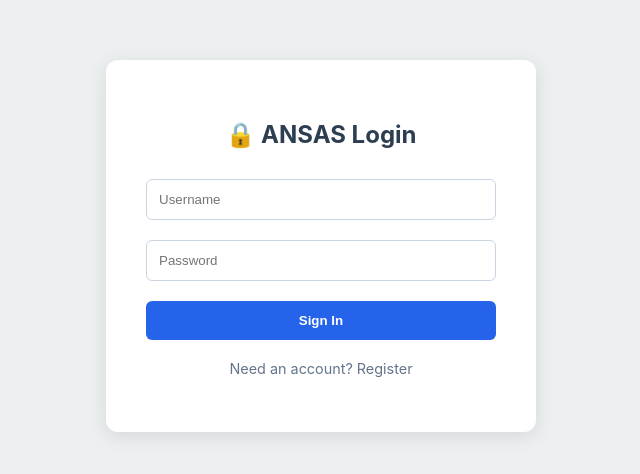
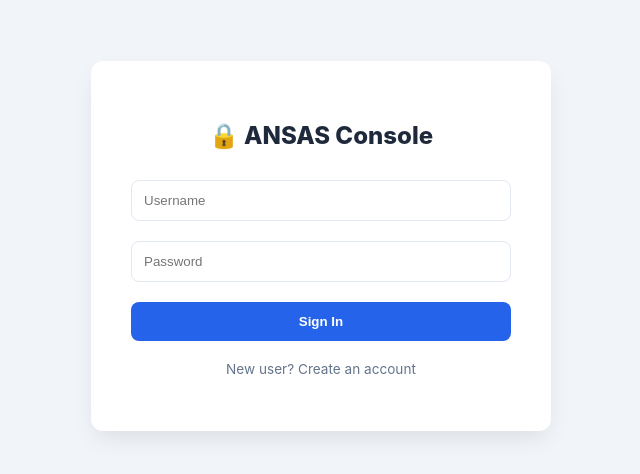
Before and after one commit to itsjose-prog/ansas-security-platform, a React (Create React App) app in the folder frontend/: page / in a window 1280 px wide. Shown: the part 154-628 px from the top of the page, without its empty margins (319-959 px from the left). Built offline with nearby package versions, Linux system fonts and the light colour scheme.

Commit message:
Complete White Label Integration: Frontend to Backend

```diff
--- a/frontend/src/App.js
+++ b/frontend/src/App.js
@@ -1,4 +1,4 @@
-import React, { useState, useEffect, useCallback } from 'react'; // Added useCallback
+import React, { useState, useEffect, useCallback } from 'react';
 import axios from 'axios';
 import { BrowserRouter as Router, Routes, Route, Navigate } from 'react-router-dom';
 import Sidebar from './components/Sidebar';
@@ -10,13 +10,13 @@ import API_BASE_URL from './config';
 import './App.css';
 
 function App() {
-  // --- STATE ---
+  // --- AUTH STATE ---
   const [token, setToken] = useState(localStorage.getItem('userToken'));
   const [username, setUsername] = useState("");
   const [password, setPassword] = useState("");
   const [isRegistering, setIsRegistering] = useState(false);
 
-  // Data State
+  // --- DATA STATE ---
   const [file, setFile] = useState(null);
   const [data, setData] = useState(null);
   const [history, setHistory] = useState([]);
@@ -25,6 +25,7 @@ function App() {
 
   // --- API FUNCTIONS ---
   const fetchHistory = useCallback(async () => {
+    if (!token) return;
     try {
       const response = await axios.get(`${API_BASE_URL}/api/upload-scan/`, {
         headers: { 'Authorization': `Token ${token}` }
@@ -32,6 +33,10 @@ function App() {
       setHistory(response.data);
     } catch (err) {
       console.error("Failed to load history", err);
+      // If unauthorized, clear token
+      if (err.response?.status === 401) {
+        handleLogout();
+      }
     }
   }, [token]);
 
@@ -43,24 +48,20 @@ function App() {
   // --- AUTH FUNCTIONS ---
   const handleAuth = async (e) => {
     e.preventDefault();
-    setError(null); // Clear previous errors
+    setError(null);
     const endpoint = isRegistering ? 'register/' : 'login/';
     const payload = { username, password };
 
     try {
       const response = await axios.post(`${API_BASE_URL}/api/${endpoint}`, payload);
-      // Handle different response structures (Login vs Register)
       const newToken = response.data.token || response.data.access;
 
       if (newToken) {
         setToken(newToken);
         localStorage.setItem('userToken', newToken);
-      } else {
-        // If registering and no token returned immediately, switch to login
-        if (isRegistering) {
-            setIsRegistering(false);
-            alert("Registration successful! Please log in.");
-        }
+      } else if (isRegistering) {
+        setIsRegistering(false);
+        alert("Registration successful! Please log in.");
       }
     } catch (err) {
       setError(err.response?.data?.error || "Authentication failed. Check credentials.");
@@ -75,6 +76,7 @@ function App() {
     setFile(null);
   };
 
+  // --- SCAN UPLOAD LOGIC ---
   const handleUpload = async () => {
     if (!file) { setError("Please select a file first."); return; }
 
@@ -85,90 +87,90 @@ function App() {
 
     try {
       const response = await axios.post(`${API_BASE_URL}/api/upload-scan/`, formData, {
-        headers: { 'Content-Type': 'multipart/form-data', 'Authorization': `Token ${token}` },
+        headers: {
+          'Content-Type': 'multipart/form-data',
+          'Authorization': `Token ${token}`
+        },
       });
-      setData(response.data); // This usually contains the new ID
-      fetchHistory(); // Refresh the sidebar list
+      // Store the response data (which includes db_id) in state
+      setData(response.data);
+      // Refresh sidebar history
+      fetchHistory();
     } catch (err) {
-      console.error(err);
-      setError("Upload failed. Please check the file format.");
+      console.error("Upload Error:", err);
+      setError("Upload failed. Please check the file format or server status.");
     } finally {
       setLoading(false);
     }
   };
 
-  // --- UPDATED: Handle Download with White Label Support ---
+  // --- DOWNLOAD LOGIC WITH WHITE LABEL SUPPORT ---
   const handleDownload = async (scanId, filename, config = {}) => {
     try {
-      // We send the config (clientName, auditorName) as Query Parameters
       const params = new URLSearchParams();
+
+      // Map config keys to Backend expected keys
       if (config.clientName) params.append('client_name', config.clientName);
+      if (config.clientEmail) params.append('client_email', config.clientEmail);
+      if (config.clientPhone) params.append('client_phone', config.clientPhone);
       if (config.auditorName) params.append('auditor_name', config.auditorName);
 
       const response = await axios.get(`${API_BASE_URL}/api/report/${scanId}/?${params.toString()}`, {
         headers: { 'Authorization': `Token ${token}` },
-        responseType: 'blob', // Important for files
+        responseType: 'blob',
       });
 
-      // Create a fake link to trigger the download
-      const url = window.URL.createObjectURL(new Blob([response.data]));
+      // Create blob link and trigger download
+      const blob = new Blob([response.data], { type: 'application/pdf' });
+      const url = window.URL.createObjectURL(blob);
       const link = document.createElement('a');
       link.href = url;
-      // Use client name in filename if available
-      const downloadName = config.clientName
-        ? `Security_Audit_${config.clientName.replace(/\s+/g, '_')}.pdf`
-        : `report_${filename}.pdf`;
 
-      link.setAttribute('download', downloadName);
+      // Dynamic Filename
+      const safeClientName = config.clientName ? config.clientName.replace(/\s+/g, '_') : 'Scan';
+      link.setAttribute('download', `ANSAS_Report_${safeClientName}.pdf`);
+
       document.body.appendChild(link);
       link.click();
+
+      // Cleanup
       link.remove();
+      window.URL.revokeObjectURL(url);
     } catch (err) {
       console.error("Download Error", err);
-      alert("Failed to download report. Please try again.");
+      alert("Failed to download report. The session may have expired or the report is missing.");
     }
   };
 
-  // --- RENDER: LOGIN SCREEN ---
+  // --- RENDER: LOGIN/REGISTER SCREEN ---
   if (!token) {
     return (
-      <div style={{ height: "100vh", display: "flex", justifyContent: "center", alignItems: "center", background: "#ecf0f1", fontFamily: "'Inter', sans-serif" }}>
-        <div style={{ background: "white", padding: "40px", borderRadius: "12px", boxShadow: "0 4px 20px rgba(0,0,0,0.1)", width: "350px", textAlign: "center" }}>
-          <h2 style={{ color: "#2c3e50", marginBottom: "20px" }}>🔒 ANSAS Login</h2>
+      <div style={{ height: "100vh", display: "flex", justifyContent: "center", alignItems: "center", background: "#f1f5f9", fontFamily: "'Inter', sans-serif" }}>
+        <div style={{ background: "white", padding: "40px", borderRadius: "12px", boxShadow: "0 10px 25px -5px rgba(0,0,0,0.1)", width: "380px", textAlign: "center" }}>
+          <h2 style={{ color: "#1e293b", marginBottom: "20px", fontWeight: '800' }}>🔒 ANSAS Console</h2>
           <form onSubmit={handleAuth}>
-            <input
-                type="text"
-                placeholder="Username"
-                value={username}
-                onChange={(e) => setUsername(e.target.value)}
-                style={{ width: "100%", padding: "12px", margin: "10px 0", borderRadius: "6px", border: "1px solid #cbd5e1", boxSizing: "border-box" }}
-            />
-            <input
-                type="password"
-                placeholder="Password"
-                value={password}
-                onChange={(e) => setPassword(e.target.value)}
-                style={{ width: "100%", padding: "12px", margin: "10px 0", borderRadius: "6px", border: "1px solid #cbd5e1", boxSizing: "border-box" }}
-            />
-            <button type="submit" style={{ width: "100%", padding: "12px", background: "#2563eb", color: "white", border: "none", borderRadius: "6px", marginTop: "10px", fontWeight: "bold", cursor: "pointer", transition: "0.2s" }}>
+            <input type="text" placeholder="Username" value={username} onChange={(e) => setUsername(e.target.value)} required style={{ width: "100%", padding: "12px", margin: "10px 0", borderRadius: "8px", border: "1px solid #e2e8f0", boxSizing: "border-box" }} />
+            <input type="password" placeholder="Password" value={password} onChange={(e) => setPassword(e.target.value)} required style={{ width: "100%", padding: "12px", margin: "10px 0", borderRadius: "8px", border: "1px solid #e2e8f0", boxSizing: "border-box" }} />
+            <button type="submit" style={{ width: "100%", padding: "12px", background: "#2563eb", color: "white", border: "none", borderRadius: "8px", marginTop: "10px", fontWeight: "700", cursor: "pointer" }}>
                 {isRegistering ? "Create Account" : "Sign In"}
             </button>
           </form>
-          <p style={{ marginTop: "20px", fontSize: "0.9em", color: "#64748b", cursor: "pointer" }} onClick={() => setIsRegistering(!isRegistering)}>
-            {isRegistering ? "Already have an account? Login" : "Need an account? Register"}
+          <p style={{ marginTop: "20px", fontSize: "0.85em", color: "#64748b", cursor: "pointer" }} onClick={() => setIsRegistering(!isRegistering)}>
+            {isRegistering ? "Already have an account? Sign In" : "New user? Create an account"}
           </p>
-          {error && <div style={{ color: "#ef4444", marginTop: "15px", fontSize: "0.9rem", background: "#fee2e2", padding: "8px", borderRadius: "4px" }}>{error}</div>}
+          {error && <div style={{ color: "#b91c1c", marginTop: "15px", fontSize: "0.85rem", background: "#fef2f2", padding: "10px", borderRadius: "6px", border: "1px solid #fee2e2" }}>{error}</div>}
         </div>
       </div>
     );
   }
 
-  // --- RENDER: MAIN APP ---
+  // --- RENDER: MAIN DASHBOARD ---
   return (
     <Router>
-      <div style={{ display: 'flex' }}>
+      <div style={{ display: 'flex', minHeight: '100vh', backgroundColor: '#f8fafc' }}>
         <Sidebar onLogout={handleLogout} />
-        <div style={{ marginLeft: '240px', width: '100%', padding: '0', backgroundColor: '#f8fafc', minHeight: '100vh' }}>
+
+        <div style={{ marginLeft: '240px', width: 'calc(100% - 240px)', padding: '0' }}>
           <Routes>
             <Route
                 path="/"
@@ -177,12 +179,14 @@ function App() {
                         file={file}
                         setFile={setFile}
                         handleUpload={handleUpload}
-                        // IMPORTANT: We pass a wrapper function here to link the Dashboard config to the App logic
                         handleDownload={(config) => {
-                            if (data && data.id) {
-                                handleDownload(data.id, "current_scan", config);
+                            // Detect the ID from the last upload response
+                            const scanId = data?.db_id || data?.id || data?._id;
+
+                            if (scanId) {
+                                handleDownload(scanId, "current_scan", config);
                             } else {
-                                alert("No scan data available to download. Please upload a file first.");
+                                alert("Please upload and analyze a scan first to generate a report.");
                             }
                         }}
                         loading={loading}
--- a/frontend/src/pages/Dashboard.js
+++ b/frontend/src/pages/Dashboard.js
@@ -10,9 +10,9 @@ import {
 
 const Dashboard = ({ file, setFile, handleUpload, handleDownload, loading, error, data }) => {
   const [isHovering, setIsHovering] = useState(false);
+  const [showSettings, setShowSettings] = useState(false);
 
-  // --- UPDATED: White-Label State with New Fields ---
-  const [showSettings, setShowSettings] = useState(false);
+  // --- White-Label State ---
   const [reportConfig, setReportConfig] = useState({
     clientName: '',
     clientEmail: '',
@@ -20,17 +20,18 @@ const Dashboard = ({ file, setFile, handleUpload, handleDownload, loading, error
     auditorName: ''
   });
 
-  // --- DATA PROCESSING (Preserved) ---
+  // --- Data Normalization ---
   const getHosts = () => {
     if (!data) return [];
     if (Array.isArray(data)) return data;
+    if (data.scan_data && Array.isArray(data.scan_data)) return data.scan_data;
     if (data.results && Array.isArray(data.results)) return data.results;
-    if (data.scan_data && Array.isArray(data.scan_data)) return data.scan_data;
     return [];
   };
 
   const hosts = getHosts();
 
+  // --- Chart Data Processing ---
   const processCharts = () => {
     if (hosts.length === 0) return { pieData: [], barData: [], totalVulns: 0, criticalVulns: 0 };
 
@@ -64,16 +65,17 @@ const Dashboard = ({ file, setFile, handleUpload, handleDownload, loading, error
       { name: 'Low', value: low, color: '#22c55e' },
     ].filter(i => i.value > 0);
 
-    const barData = Object.keys(portCounts).map(port => ({
-      name: `Port ${port}`,
-      count: portCounts[port]
-    })).sort((a, b) => b.count - a.count).slice(0, 5);
+    const barData = Object.keys(portCounts)
+      .map(port => ({ name: `Port ${port}`, count: portCounts[port] }))
+      .sort((a, b) => b.count - a.count)
+      .slice(0, 5);
 
     return { pieData, barData, totalVulns: total, criticalVulns: critical };
   };
 
   const { pieData, barData, totalVulns, criticalVulns } = processCharts();
 
+  // --- Event Handlers ---
   const handleDragOver = (e) => { e.preventDefault(); setIsHovering(true); };
   const handleDragLeave = () => setIsHovering(false);
   const handleDrop = (e) => {
@@ -122,7 +124,7 @@ const Dashboard = ({ file, setFile, handleUpload, handleDownload, loading, error
         </div>
       </div>
 
-      {/* NEW: EXPANDED SETTINGS PANEL */}
+      {/* WHITE-LABEL SETTINGS PANEL */}
       {showSettings && (
         <div style={styles.configPanel}>
           <h3 style={styles.configTitle}>Report Customization (White Label)</h3>
@@ -141,17 +143,16 @@ const Dashboard = ({ file, setFile, handleUpload, handleDownload, loading, error
               <label style={styles.label}><Briefcase size={14} style={{marginRight: 5}}/> Auditor / Company</label>
               <input
                 type="text"
-                placeholder="e.g. CyberSecure Kenya"
+                placeholder="e.g. Ombati Josephat"
                 style={styles.input}
                 value={reportConfig.auditorName}
                 onChange={(e) => setReportConfig({...reportConfig, auditorName: e.target.value})}
               />
             </div>
-            {/* NEW FIELDS */}
             <div style={styles.inputGroup}>
-              <label style={styles.label}><Mail size={14} style={{marginRight: 5}}/> Client Email (Optional)</label>
+              <label style={styles.label}><Mail size={14} style={{marginRight: 5}}/> Client Email</label>
               <input
-                type="text"
+                type="email"
                 placeholder="client@example.com"
                 style={styles.input}
                 value={reportConfig.clientEmail}
@@ -159,10 +160,10 @@ const Dashboard = ({ file, setFile, handleUpload, handleDownload, loading, error
               />
             </div>
             <div style={styles.inputGroup}>
-              <label style={styles.label}><Phone size={14} style={{marginRight: 5}}/> Client Phone (Optional)</label>
+              <label style={styles.label}><Phone size={14} style={{marginRight: 5}}/> Client Phone</label>
               <input
                 type="text"
-                placeholder="+254 700 000000"
+                placeholder="+254..."
                 style={styles.input}
                 value={reportConfig.clientPhone}
                 onChange={(e) => setReportConfig({...reportConfig, clientPhone: e.target.value})}
@@ -172,7 +173,7 @@ const Dashboard = ({ file, setFile, handleUpload, handleDownload, loading, error
         </div>
       )}
 
-      {/* UPLOAD SECTION (PRESERVED) */}
+      {/* UPLOAD SECTION */}
       <div style={styles.uploadSection}>
         {!loading ? (
           <div
@@ -202,7 +203,7 @@ const Dashboard = ({ file, setFile, handleUpload, handleDownload, loading, error
                     <Search size={18} style={{ marginRight: 8 }} />
                     Run Security Audit
                   </button>
-                  <p style={{marginTop: 10, fontSize: '0.8rem', color: '#64748b', cursor: 'pointer'}} onClick={() => setFile(null)}>Change File</p>
+                  <p style={styles.changeFileLink} onClick={() => setFile(null)}>Change File</p>
                 </div>
               ) : (
                 <label htmlFor="fileInput" style={{ cursor: 'pointer' }}>
@@ -230,7 +231,7 @@ const Dashboard = ({ file, setFile, handleUpload, handleDownload, loading, error
         )}
       </div>
 
-      {/* RESULTS DASHBOARD (PRESERVED) */}
+      {/* RESULTS DASHBOARD */}
       {hosts.length > 0 && (
         <div style={styles.dashboardGrid}>
           <div style={styles.statsRow}>
@@ -239,6 +240,7 @@ const Dashboard = ({ file, setFile, handleUpload, handleDownload, loading, error
             <StatCard icon={Activity} color="#f59e0b" label="Total Vulns" value={totalVulns} />
             <StatCard icon={CheckCircle} color="#10b981" label="Secure Hosts" value={hosts.length - Math.min(hosts.length, criticalVulns)} />
           </div>
+
           <div style={styles.chartContainer}>
             <div style={styles.chartCard}>
               <h3 style={styles.cardTitle}>Vulnerability Severity</h3>
@@ -252,12 +254,13 @@ const Dashboard = ({ file, setFile, handleUpload, handleDownload, loading, error
                     <Legend verticalAlign="bottom" height={36}/>
                   </PieChart>
                 </ResponsiveContainer>
-                <div style={{ position: 'absolute', top: '42%', left: '50%', transform: 'translate(-50%, -50%)', textAlign: 'center' }}>
-                  <div style={{ fontSize: '2rem', fontWeight: '800', color: '#0f172a' }}>{totalVulns}</div>
-                  <div style={{ fontSize: '0.8rem', color: '#64748b', fontWeight: '600' }}>Total Issues</div>
+                <div style={styles.pieCenterText}>
+                  <div style={styles.pieTotalValue}>{totalVulns}</div>
+                  <div style={styles.pieTotalLabel}>Total Issues</div>
                 </div>
               </div>
             </div>
+
             <div style={styles.chartCard}>
               <h3 style={styles.cardTitle}>Top Risky Ports</h3>
               <ResponsiveContainer width="100%" height={300}>
@@ -271,6 +274,7 @@ const Dashboard = ({ file, setFile, handleUpload, handleDownload, loading, error
               </ResponsiveContainer>
             </div>
           </div>
+
           <div style={styles.tableCard}>
             <h3 style={styles.cardTitle}>Detailed Asset Intelligence</h3>
             <div style={styles.tableWrapper}>
@@ -298,7 +302,11 @@ const Dashboard = ({ file, setFile, handleUpload, handleDownload, loading, error
           </div>
         </div>
       )}
-      <style>{`@keyframes spin { 0% { transform: rotate(0deg); } 100% { transform: rotate(360deg); } } .spin-animation { animation: spin 2s linear infinite; }`}</style>
+      <style>{`
+        @keyframes spin { 0% { transform: rotate(0deg); } 100% { transform: rotate(360deg); } }
+        .spin-animation { animation: spin 2s linear infinite; }
+        @keyframes fadeIn { from { opacity: 0; transform: translateY(-10px); } to { opacity: 1; transform: translateY(0); } }
+      `}</style>
     </div>
   );
 };
@@ -321,14 +329,14 @@ const styles = {
   title: { fontSize: '1.8rem', fontWeight: '800', display: 'flex', alignItems: 'center', margin: 0, color: '#0f172a' },
   subtitle: { margin: '5px 0 0 45px', color: '#64748b', fontSize: '0.9rem' },
   statusBadge: { display: 'flex', alignItems: 'center', padding: '6px 12px', background: '#dcfce7', color: '#166534', borderRadius: '20px', fontSize: '0.85rem', fontWeight: '600' },
-  downloadBtn: { display: 'flex', alignItems: 'center', padding: '8px 16px', background: '#fff', border: '1px solid #e2e8f0', borderRadius: '8px', cursor: 'pointer', fontWeight: '600', color: '#475569' },
-  iconBtn: { border: 'none', padding: '8px', borderRadius: '8px', cursor: 'pointer', display: 'flex', alignItems: 'center', justifyContent: 'center' },
-  configPanel: { background: '#f8fafc', padding: '20px', borderRadius: '12px', border: '1px solid #e2e8f0', marginBottom: '30px', animation: 'fadeIn 0.3s' },
+  downloadBtn: { display: 'flex', alignItems: 'center', padding: '8px 16px', background: '#fff', border: '1px solid #e2e8f0', borderRadius: '8px', cursor: 'pointer', fontWeight: '600', color: '#475569', boxShadow: '0 1px 2px rgba(0,0,0,0.05)' },
+  iconBtn: { border: 'none', padding: '8px', borderRadius: '8px', cursor: 'pointer', display: 'flex', alignItems: 'center', justifyContent: 'center', transition: 'background-color 0.2s' },
+  configPanel: { background: '#f8fafc', padding: '24px', borderRadius: '12px', border: '1px solid #e2e8f0', marginBottom: '30px', animation: 'fadeIn 0.3s ease-out' },
   configTitle: { fontSize: '1rem', fontWeight: '700', marginBottom: '15px', color: '#334155' },
-  configGrid: { display: 'grid', gridTemplateColumns: '1fr 1fr', gap: '20px' },
+  configGrid: { display: 'grid', gridTemplateColumns: 'repeat(auto-fit, minmax(240px, 1fr))', gap: '20px' },
   inputGroup: { display: 'flex', flexDirection: 'column' },
   label: { fontSize: '0.85rem', fontWeight: '600', marginBottom: '5px', color: '#64748b', display: 'flex', alignItems: 'center' },
-  input: { padding: '10px', borderRadius: '6px', border: '1px solid #cbd5e1', fontSize: '0.95rem' },
+  input: { padding: '10px', borderRadius: '6px', border: '1px solid #cbd5e1', fontSize: '0.95rem', transition: 'border-color 0.2s' },
   uploadSection: { marginBottom: '50px' },
   dropZone: { border: '2px dashed #e2e8f0', borderRadius: '16px', padding: '60px', transition: 'all 0.2s ease', minHeight: '300px', display: 'flex', flexDirection: 'column', alignItems: 'center', justifyContent: 'center' },
   uploadIconWrapper: { background: '#fff', padding: '20px', borderRadius: '50%', boxShadow: '0 4px 6px -1px rgba(0, 0, 0, 0.1)', marginBottom: '20px', display: 'inline-block' },
@@ -337,6 +345,7 @@ const styles = {
   fileSelected: { display: 'flex', flexDirection: 'column', alignItems: 'center' },
   fileName: { fontSize: '1.1rem', fontWeight: '600', margin: '15px 0' },
   analyzeBtn: { background: '#2563eb', color: 'white', border: 'none', padding: '12px 32px', borderRadius: '8px', fontSize: '1rem', fontWeight: '600', cursor: 'pointer', display: 'flex', alignItems: 'center', boxShadow: '0 4px 6px -1px rgba(37, 99, 235, 0.3)' },
+  changeFileLink: { marginTop: 10, fontSize: '0.8rem', color: '#64748b', cursor: 'pointer', textDecoration: 'underline' },
   loadingState: { textAlign: 'center', padding: '40px' },
   errorBanner: { background: '#fee2e2', color: '#991b1b', padding: '16px', borderRadius: '8px', marginTop: '20px', display: 'flex', alignItems: 'center', justifyContent: 'center', fontWeight: '500' },
   dashboardGrid: { animation: 'fadeIn 0.5s ease-in' },
@@ -348,6 +357,9 @@ const styles = {
   chartContainer: { display: 'grid', gridTemplateColumns: 'repeat(auto-fit, minmax(400px, 1fr))', gap: '24px', marginBottom: '30px' },
   chartCard: { background: 'white', padding: '24px', borderRadius: '12px', boxShadow: '0 1px 3px rgba(0,0,0,0.1)', border: '1px solid #f1f5f9' },
   cardTitle: { fontSize: '1.1rem', fontWeight: '700', marginBottom: '20px', color: '#0f172a' },
+  pieCenterText: { position: 'absolute', top: '42%', left: '50%', transform: 'translate(-50%, -50%)', textAlign: 'center' },
+  pieTotalValue: { fontSize: '2rem', fontWeight: '800', color: '#0f172a' },
+  pieTotalLabel: { fontSize: '0.8rem', color: '#64748b', fontWeight: '600' },
   tableCard: { background: 'white', padding: '24px', borderRadius: '12px', boxShadow: '0 1px 3px rgba(0,0,0,0.1)', border: '1px solid #f1f5f9' },
   tableWrapper: { maxHeight: '500px', overflowY: 'auto' },
   hostRow: { borderBottom: '1px solid #f1f5f9', padding: '16px 0' },
```
Also changed, not shown: 1 other file (tests, documents, lock files or other folders).
